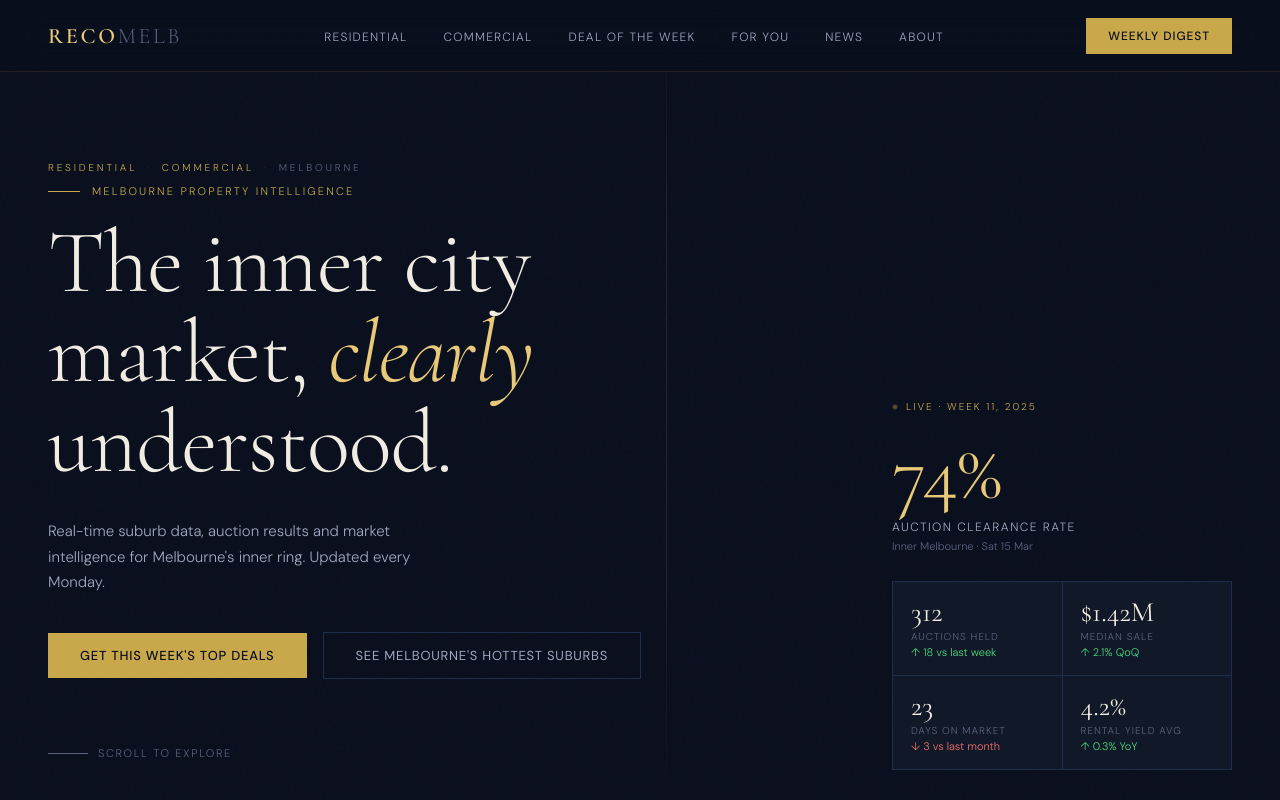
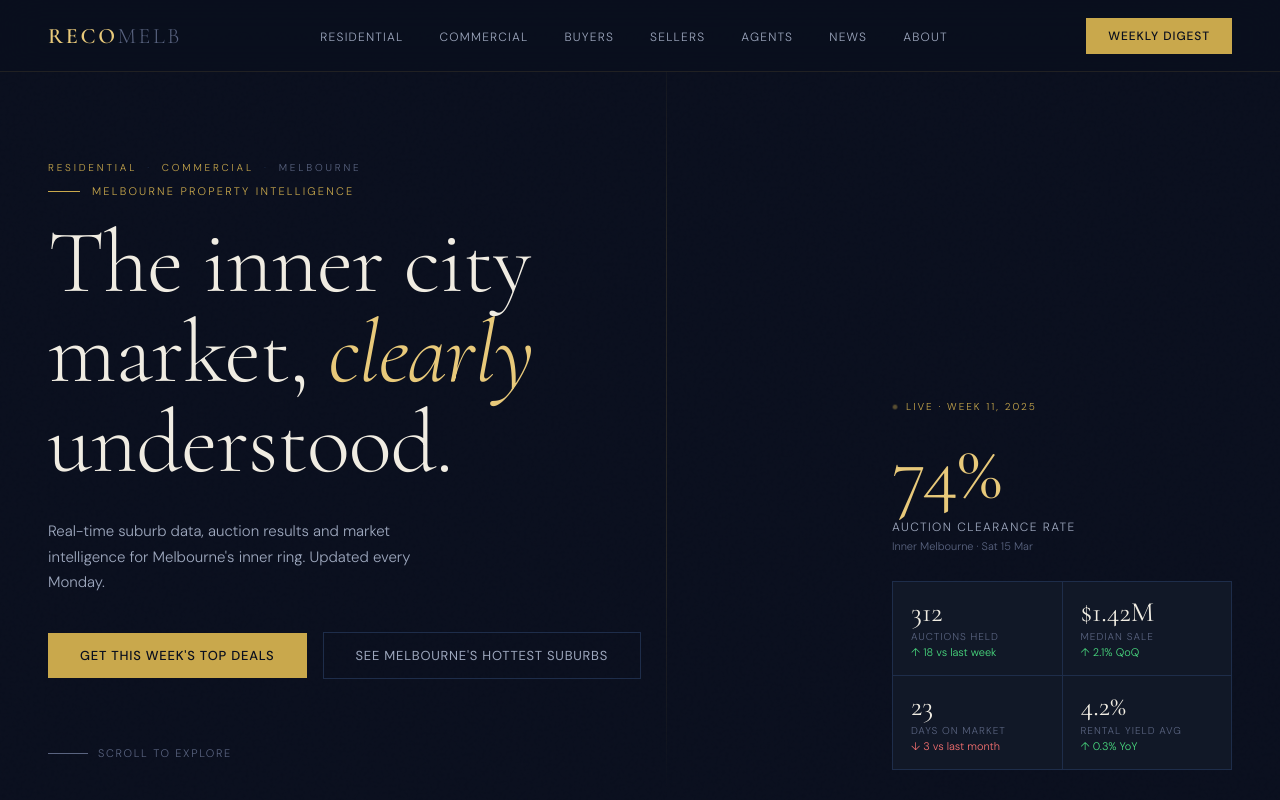
Before and after one commit to recomelb/recomelb-site, a Next.js app: page / in a window 1280 px wide. Shown: the top 800 px of the page. Built offline with nearby package versions, Linux system fonts and the light colour scheme.

Commit message:
Fix nav links and homepage CTAs to use proper Next.js page routes

```diff
--- a/app/page.js
+++ b/app/page.js
@@ -60,8 +60,8 @@ export default function Home() {
         </p>
 
         <div className="hero-actions">
-          <a href="#deal-of-week" className="btn-primary">Get This Week&apos;s Top Deals</a>
-          <a href="#residential" className="btn-ghost">See Melbourne&apos;s Hottest Suburbs</a>
+          <Link href="/buyers" className="btn-primary">Get This Week&apos;s Top Deals</Link>
+          <Link href="/residential" className="btn-ghost">See Melbourne&apos;s Hottest Suburbs</Link>
         </div>
 
         {/* LIVE STATS PANEL */}
@@ -112,7 +112,7 @@ export default function Home() {
             <div className="section-eyebrow">Residential · Inner ring</div>
             <h2 className="section-title">Suburb market snapshot</h2>
           </div>
-          <a href="#" className="section-link">View all suburbs →</a>
+          <Link href="/residential" className="section-link">View all suburbs →</Link>
         </div>
         <div className="suburb-grid">
           <div className="suburb-card">
@@ -173,7 +173,7 @@ export default function Home() {
             <div className="section-eyebrow">Commercial · Inner Melbourne</div>
             <h2 className="section-title">Commercial market snapshot</h2>
           </div>
-          <a href="#" className="section-link">View all precincts →</a>
+          <Link href="/commercial" className="section-link">View all precincts →</Link>
         </div>
         <div className="commercial-grid">
           <div className="commercial-card">
@@ -337,7 +337,7 @@ export default function Home() {
               </div>
             </div>
             <div className="audience-cta-row">
-              <a href="#subscribe" className="btn-primary" style={{fontSize:'12px', padding:'12px 24px'}}>Find Undervalued Properties This Week</a>
+              <Link href="/buyers" className="btn-primary" style={{fontSize:'12px', padding:'12px 24px'}}>Find Undervalued Properties This Week</Link>
               <div className="audience-stat"><strong>Free</strong>always</div>
             </div>
           </div>
@@ -395,7 +395,7 @@ export default function Home() {
               </div>
             </div>
             <div className="audience-cta-row">
-              <a href="#subscribe" className="btn-primary" style={{fontSize:'12px', padding:'12px 24px'}}>Get Buyer Leads For Your Suburb</a>
+              <Link href="/agents" className="btn-primary" style={{fontSize:'12px', padding:'12px 24px'}}>Get Buyer Leads For Your Suburb</Link>
               <div className="audience-stat"><strong>Free</strong>during beta</div>
             </div>
           </div>
--- a/components/Nav.js
+++ b/components/Nav.js
@@ -13,8 +13,9 @@ export default function Nav() {
         <ul className="nav-links">
           <li><Link href="/residential">Residential</Link></li>
           <li><Link href="/commercial">Commercial</Link></li>
-          <li><Link href="/#deal-of-week">Deal of the week</Link></li>
-          <li><Link href="/#for-you">For you</Link></li>
+          <li><Link href="/buyers">Buyers</Link></li>
+          <li><Link href="/sellers">Sellers</Link></li>
+          <li><Link href="/agents">Agents</Link></li>
           <li><Link href="/blog">News</Link></li>
           <li><Link href="/about">About</Link></li>
         </ul>
@@ -31,8 +32,9 @@ export default function Nav() {
       <div className={`nav-dropdown${open ? ' open' : ''}`}>
         <Link href="/residential" onClick={close}>Residential</Link>
         <Link href="/commercial" onClick={close}>Commercial</Link>
-        <Link href="/#deal-of-week" onClick={close}>Deal of the week</Link>
-        <Link href="/#for-you" onClick={close}>For you</Link>
+        <Link href="/buyers" onClick={close}>Buyers</Link>
+        <Link href="/sellers" onClick={close}>Sellers</Link>
+        <Link href="/agents" onClick={close}>Agents</Link>
         <Link href="/blog" onClick={close}>News</Link>
         <Link href="/about" onClick={close}>About</Link>
         <Link href="/#subscribe" onClick={close}>Weekly digest</Link>
```
